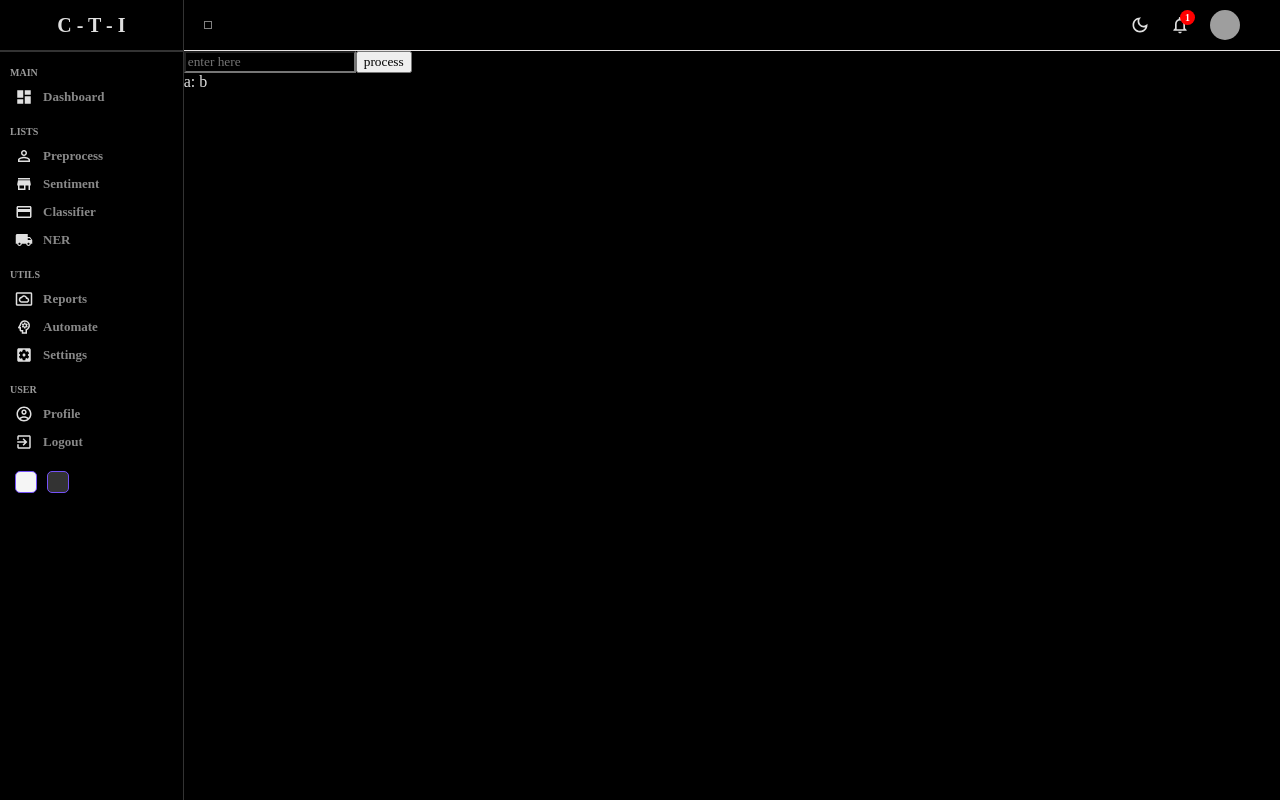
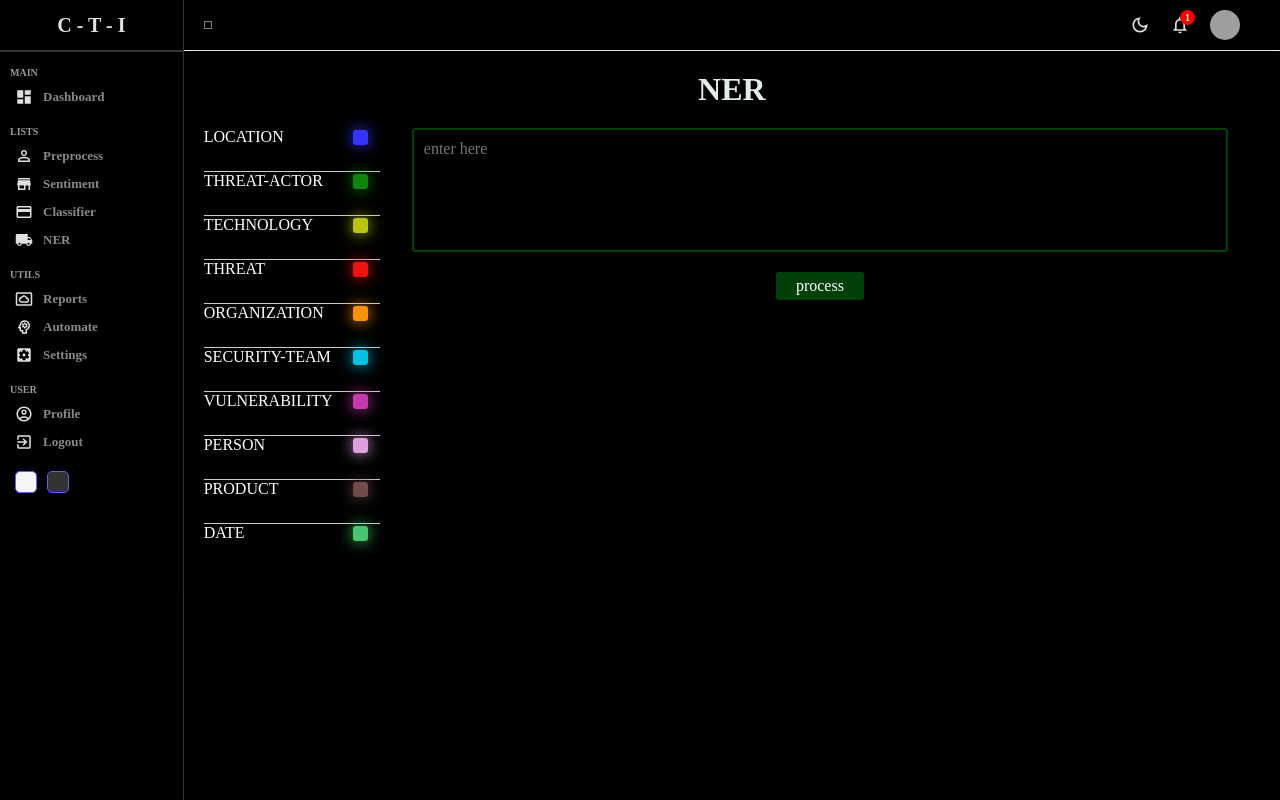
Before and after one commit to devasherr/yafasha_cti_frontend, a React (Create React App) app: page /ner in a window 1280 px wide. Built offline with nearby package versions, Linux system fonts and the light colour scheme; grey boxes are pictures that could not be loaded; a web font is replaced by a local one.

Commit message:
styling for ner

```diff
--- a/src/pages/ner/NER.jsx
+++ b/src/pages/ner/NER.jsx
@@ -1,49 +1,128 @@
 import React, { useEffect, useState } from "react";
 import axios from "axios";
+import "./ner.scss";
 
 const NER = () => {
-  const [nerResult, setNerResult] = useState([[{ a: "b" }]]);
+  const [nerResult, setNerResult] = useState([]);
   const [value, setValue] = useState({
     text: "",
   });
 
-  let flag = false;
+  const [resolved, setResolved] = useState(false);
+  const [loading, setLoading] = useState(false);
   const getNerAnalysis = () => {
+    setLoading(true);
+    setResolved(true);
+    //todo capitalize the text
+
     axios
       .post("http://localhost:5000/ner", {
         text: value.text,
       })
       .then((res) => {
         setNerResult(res.data);
-        flag = true;
+        setLoading(false);
       })
       .catch((err) => {
         console.log(err);
+        setLoading(false);
       });
+  };
+
+  const classToLabel = {
+    "B-THREAT-ACTOR": "THR-A",
+    "I-THREAT-ACTOR": "THR-A",
+    "B-TECHNOLOGY": "TECH",
+    "I-TECHNOLOGY": "TECH",
+    "B-THREAT": "THR",
+    "I-THREAT": "THR",
+    "B-ORGANIZATION": "ORG",
+    "I-ORGANIZATION": "ORG",
+    "B-SECURITY-TEAM": "SEC-T",
+    "I-SECURITY-TEAM": "SEC-T",
+    "B-VULNERABILITY": "VUL",
+    "I-VULNERABILITY": "VUL",
+    "B-LOCATION": "LOC",
+    "I-LOCATION": "LOC",
+    "B-PERSON": "PER",
+    "I-PERSON": "PER",
+    "B-PRODUCT": "PROD",
+    "I-PRODUCT": "PROD",
+    "B-DATE": "DATE",
+    "I-DATE": "DATE",
   };
 
   return (
     <>
-      <div>
-        <input
+      <div className="ner-container">
+        <div className="ner-title">NER</div>
+        <div className="ner-body">
+          <div className="ner-sidebar">
+            <ul>
+              <li>
+                LOCATION <div className="rep LOC"></div>
+              </li>
+              <li>
+                THREAT-ACTOR <div className="rep THR-A"></div>
+              </li>
+              <li>
+                TECHNOLOGY <div className="rep TECH"></div>
+              </li>
+              <li>
+                THREAT <div className="rep THR"></div>
+              </li>
+              <li>
+                ORGANIZATION <div className="rep ORG"></div>
+              </li>
+              <li>
+                SECURITY-TEAM <div className="rep SEC-T"></div>
+              </li>
+              <li>
+                VULNERABILITY <div className="rep VUL"></div>
+              </li>
+              <li>
+                PERSON <div className="rep PER"></div>
+              </li>
+              <li>
+                PRODUCT <div className="rep PROD"></div>
+              </li>
+              <li>
+                DATE <div className="rep DATE"></div>
+              </li>
+            </ul>
+          </div>
+          <div className="ner-form">
+            <textarea
               type="text"
               placeholder="enter here"
               value={value.text}
               onChange={(e) => setValue({ text: e.target.value })}
-        ></input>
+            ></textarea>
 
             <button onClick={getNerAnalysis}>process</button>
+            {!resolved ? (
+              <></>
+            ) : loading ? (
+              <div className="loader"></div>
+            ) : (
               <p>
-          {nerResult[0].map((item, index) => {
+                {nerResult.map((item, index) => {
                   const key = Object.keys(item)[0];
-            const returnValue = item[key];
+                  const className = item[key];
                   return (
-              <div key={index}>
-                {key}: {returnValue}
-              </div>
+                    <span
+                      key={index}
+                      className={`ner-item ${classToLabel[className]}`}
+                      data-text={classToLabel[className]}
+                    >
+                      {key}
+                    </span>
                   );
                 })}
               </p>
+            )}
+          </div>
+        </div>
       </div>
     </>
   );
--- /dev/null
+++ b/src/pages/ner/ner.scss
@@ -0,0 +1,251 @@
+$LOC: #3633ff;
+$THR: rgb(238, 18, 18);
+$THR-A: rgb(15, 133, 15);
+$ORG: #fa9006;
+$TECH: rgb(184, 196, 18);
+$SEC-T: rgb(3, 193, 226);
+$VUL: rgb(196, 58, 173);
+$PER: #dda0dd;
+$PROD: rgb(114, 75, 75);
+$DATE: rgb(73, 197, 114);
+
+.ner-container {
+  display: flex;
+  flex-direction: column;
+  align-items: center;
+  padding: 20px;
+  background-color: rgb(0, 0, 0);
+  box-shadow: 0 4px 8px rgba(0, 0, 0, 0.1);
+  border-radius: 10px;
+
+  .ner-title {
+    font-size: 2rem;
+    font-weight: 700;
+    margin-bottom: 20px;
+    text-align: center;
+    color: #e7f1e9fb;
+    width: 100%;
+  }
+
+  .ner-body {
+    display: grid;
+    grid-template-columns: 1fr 5fr;
+    width: 100%;
+  }
+
+  .ner-sidebar {
+    ul {
+      list-style-type: none;
+      padding: 0;
+
+      li {
+        padding-bottom: 25px;
+        border-bottom: 1px solid #ccc;
+        color: #fff;
+        display: flex;
+        align-items: center;
+        position: relative;
+
+        &:last-child {
+          border-bottom: none;
+        }
+
+        .rep {
+          width: 15px;
+          height: 15px;
+          border-radius: 3px;
+          position: absolute;
+          display: flex;
+          left: 85%;
+        }
+        .LOC {
+          background-color: $LOC;
+          box-shadow: 0px 0px 15px $LOC;
+        }
+        .THR {
+          background-color: $THR;
+          box-shadow: 0px 0px 15px $THR;
+        }
+        .THR-A {
+          background-color: $THR-A;
+          box-shadow: 0px 0px 15px $THR-A;
+        }
+        .ORG {
+          background-color: $ORG;
+          box-shadow: 0px 0px 15px $ORG;
+        }
+        .TECH {
+          background-color: $TECH;
+          box-shadow: 0px 0px 15px $TECH;
+        }
+        .SEC-T {
+          background-color: $SEC-T;
+          box-shadow: 0px 0px 15px $SEC-T;
+        }
+        .VUL {
+          background-color: $VUL;
+          box-shadow: 0px 0px 15px $VUL;
+        }
+        .PER {
+          background-color: $PER;
+          box-shadow: 0px 0px 15px $PER;
+        }
+        .PROD {
+          background-color: $PROD;
+          box-shadow: 0px 0px 15px $PROD;
+        }
+        .DATE {
+          background-color: $DATE;
+          box-shadow: 0px 0px 15px $DATE;
+        }
+      }
+    }
+  }
+
+  .ner-form {
+    width: 100%;
+    display: flex;
+    flex-direction: column;
+    align-items: center;
+
+    textarea {
+      width: 90%;
+      height: 100px;
+      padding: 10px;
+      background-color: rgb(0, 0, 0);
+      font-size: 1rem;
+      border: 2px solid #ccc;
+      border-radius: 3px;
+      margin-bottom: 20px;
+      resize: none;
+      color: white;
+      border-color: #03941b6e;
+
+      &:focus {
+        outline: none;
+        box-shadow: 0 0 5px rgba(0, 255, 85, 0.5);
+      }
+    }
+
+    button {
+      padding: 5px 20px;
+      font-size: 1rem;
+      color: #fff;
+      background-color: #03941b6e;
+      border: none;
+      border-radius: 3px;
+      cursor: pointer;
+      transition: background-color 0.1s ease;
+
+      &:hover {
+        background-color: #01701381;
+      }
+    }
+  }
+
+  p {
+    font-size: 1rem;
+    color: #f2fff4ee;
+    margin-top: 70px;
+    text-align: center;
+
+    .ner-item {
+      //   background-color: red;
+      margin-right: 10px; // Adjust as needed for spacing
+      margin-bottom: 35px;
+      display: inline-block;
+      padding: 0px 2px;
+      border-radius: 2px;
+      color: #fff; // Default text color for all items
+      position: relative;
+
+      &::after {
+        content: attr(data-text); // Use attribute value as content
+        position: absolute;
+        top: 100%;
+        left: 0;
+        width: 100%;
+        font-size: 0.8rem; // Adjust as needed
+        text-align: center;
+        color: #fff; // Text color for content
+      }
+
+      // Specific styles based on class
+      &.LOC {
+        background-color: $LOC;
+      }
+      &.LOC::after {
+        color: $LOC;
+      }
+      &.THR {
+        background-color: $THR;
+      }
+      &.THR::after {
+        color: $THR;
+      }
+      &.THR-A {
+        background-color: $THR-A;
+      }
+      &.THR-A::after {
+        color: $THR-A;
+      }
+      &.ORG {
+        background-color: $ORG;
+      }
+      &.ORG::after {
+        color: $ORG;
+      }
+      &.TECH {
+        background-color: $TECH;
+      }
+      &.TECH::after {
+        color: $TECH;
+      }
+      &.SEC-T {
+        background-color: $SEC-T;
+      }
+      &.SEC-T::after {
+        color: $SEC-T;
+      }
+      &.VUL {
+        background-color: $VUL;
+      }
+      &.VUL::after {
+        color: $VUL;
+      }
+      &.PER {
+        background-color: $PER;
+      }
+      &.PER::after {
+        color: $PER;
+      }
+      &.PROD {
+        background-color: $PROD;
+      }
+      &.PROD::after {
+        color: $PROD;
+      }
+      &.DATE {
+        background-color: $DATE;
+      }
+      &.DATE::after {
+        color: $DATE;
+      }
+    }
+  }
+
+  .loader {
+    margin-top: 50px;
+    width: 34px;
+    aspect-ratio: 1;
+    border-radius: 50%;
+    border: 5px solid;
+    border-color: #03941be1 #03030360;
+    animation: l1 1s infinite;
+  }
+  @keyframes l1 {
+    to {
+      transform: rotate(0.5turn);
+    }
+  }
+}
```
Lines whose indentation alone changed are shown as unchanged.
